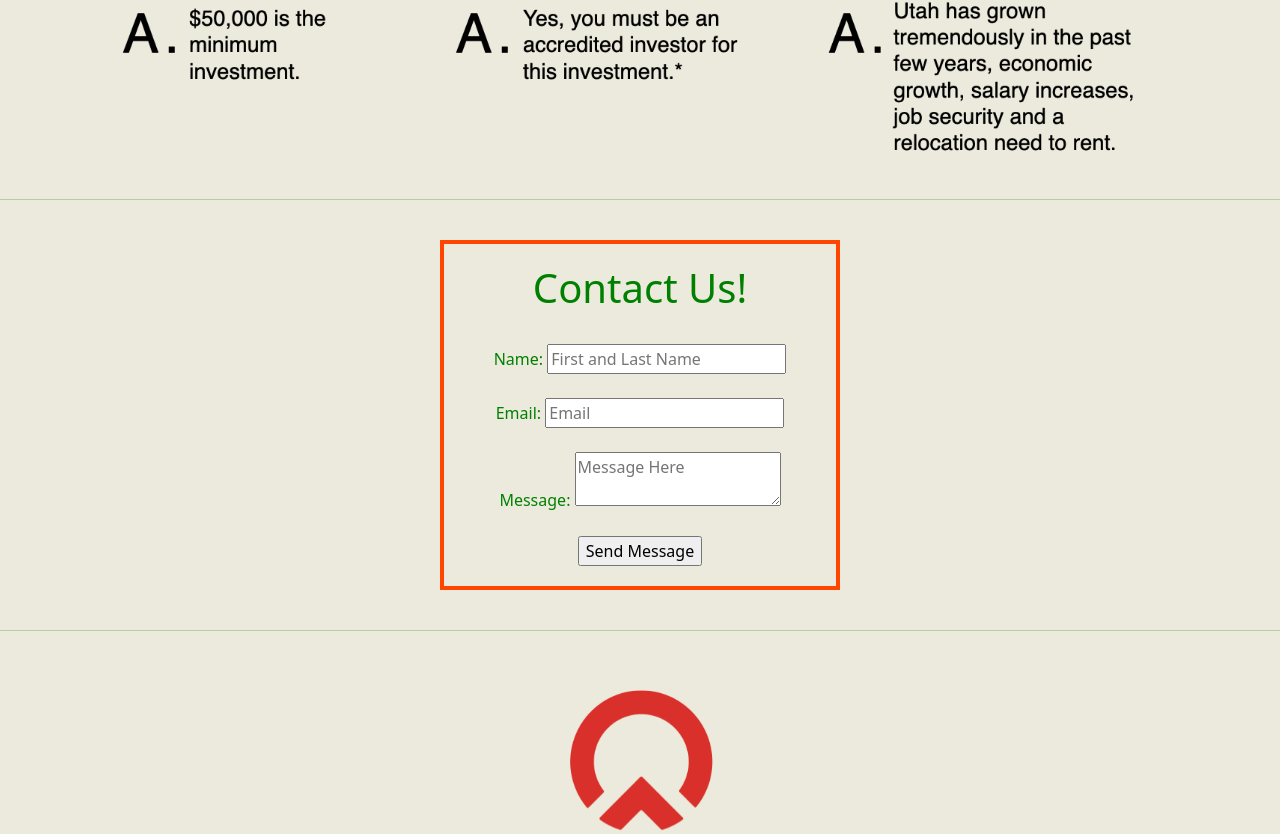
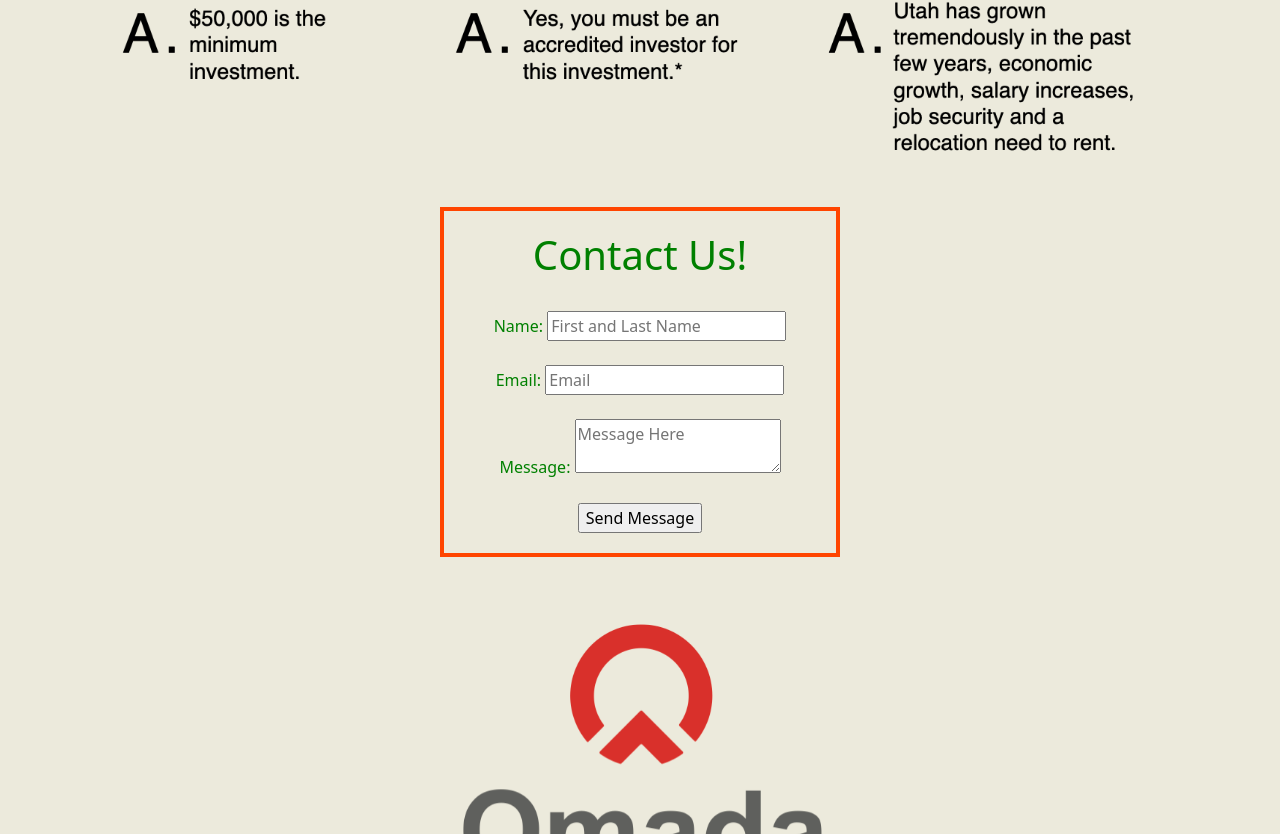
Before and after one commit to evrouge/omada-landing-page, a React (Create React App) app: page / in a window 1280 px wide. Shown: the part 6286-7120 px from the top of the page. Built offline with nearby package versions, Linux system fonts and the light colour scheme.

Commit message:
remove hrs

```diff
--- a/src/Footer.js
+++ b/src/Footer.js
@@ -5,7 +5,7 @@ const Footer = () => {
 
   return (
     <>
-    <footer><br/><hr/><br/>
+    <footer><br/><br/>
 
       <form class="form-container">
         <h1>Contact Us!</h1><br/>
@@ -13,7 +13,7 @@ const Footer = () => {
         Email: <input placeholder='Email'></input><br/><br/>
         Message: <textarea placeholder='Message Here'></textarea><br/><br/>
         <input type="submit" value="Send Message"></input>
-      </form><br/><hr/>
+      </form><br/>
 <br/>
     </footer>
     <div class="image-container">
```
